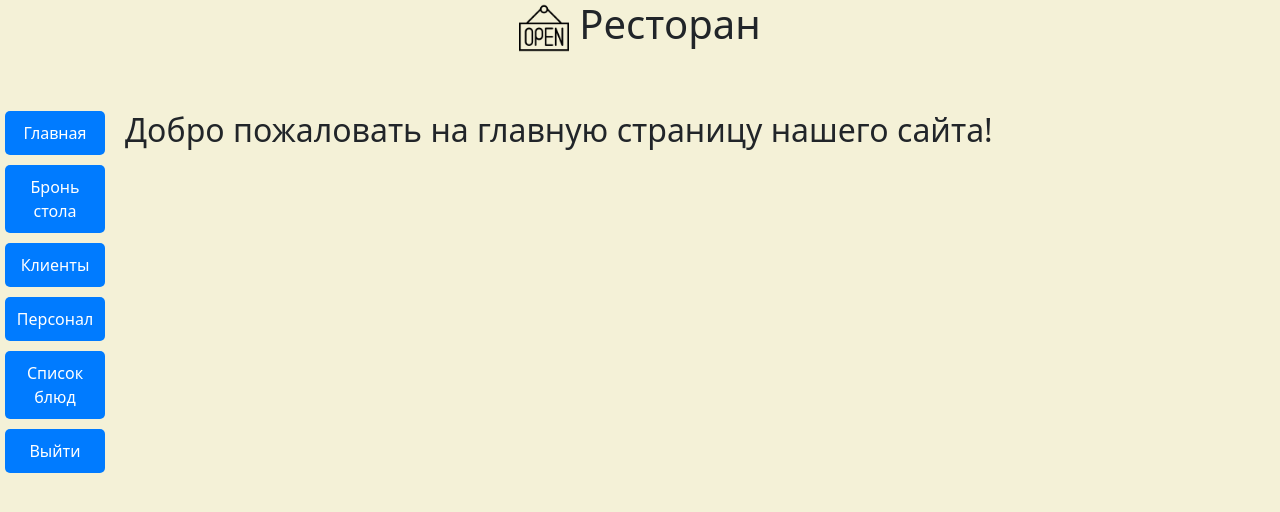
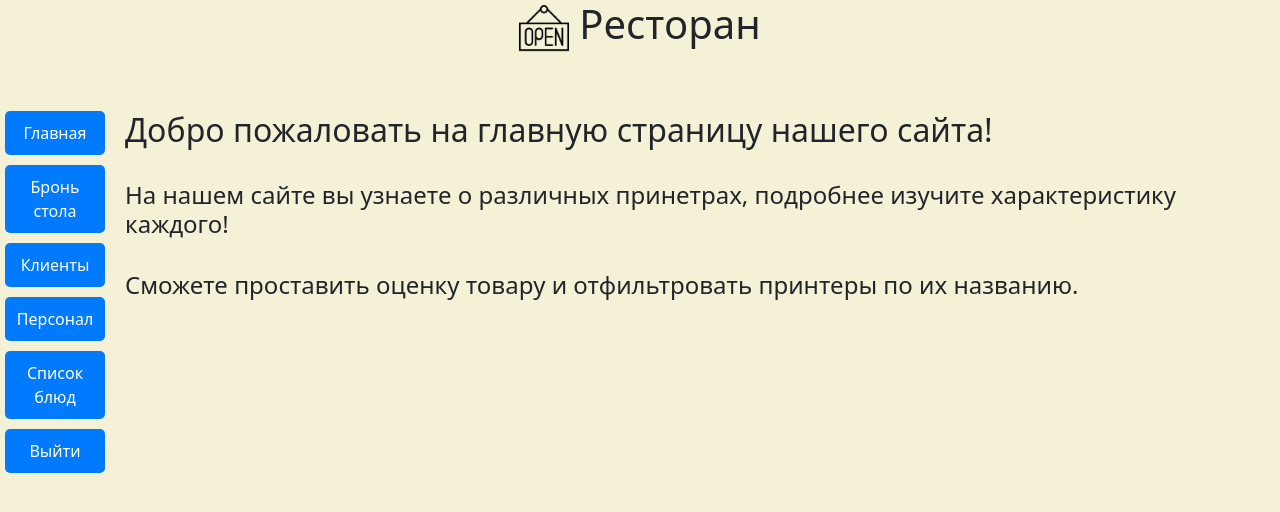
Before and after one commit to Ionin-vD/restaurant-web, a React (Create React App) app: page / in a window 1280 px wide. Shown: the top 512 px of the page. Built offline with nearby package versions, Linux system fonts and the light colour scheme; sample sign-in values are in the browser's storage.

Commit message:
Revert "настройка подключения к серверу back"
This reverts commit e4e97bbd918e5bb3fe9f25598ced71273cb652d4.

```diff
--- a/src/pages/HomePage.js
+++ b/src/pages/HomePage.js
@@ -1,9 +1,9 @@
 function Home() {
-  return (
-    <div>
-      <h2>Добро пожаловать на главную страницу нашего сайта!</h2>
-    </div>
-  );
+    return <div>
+        <h2>Добро пожаловать на главную страницу нашего сайта!</h2><br/>
+        <h4>На нашем сайте вы узнаете о различных принетрах, подробнее изучите характеристику каждого!</h4><br/>
+        <h4>Сможете проставить оценку товару и отфильтровать принтеры по их названию.</h4>
+    </div>;
 }
 
 export default Home;
```
